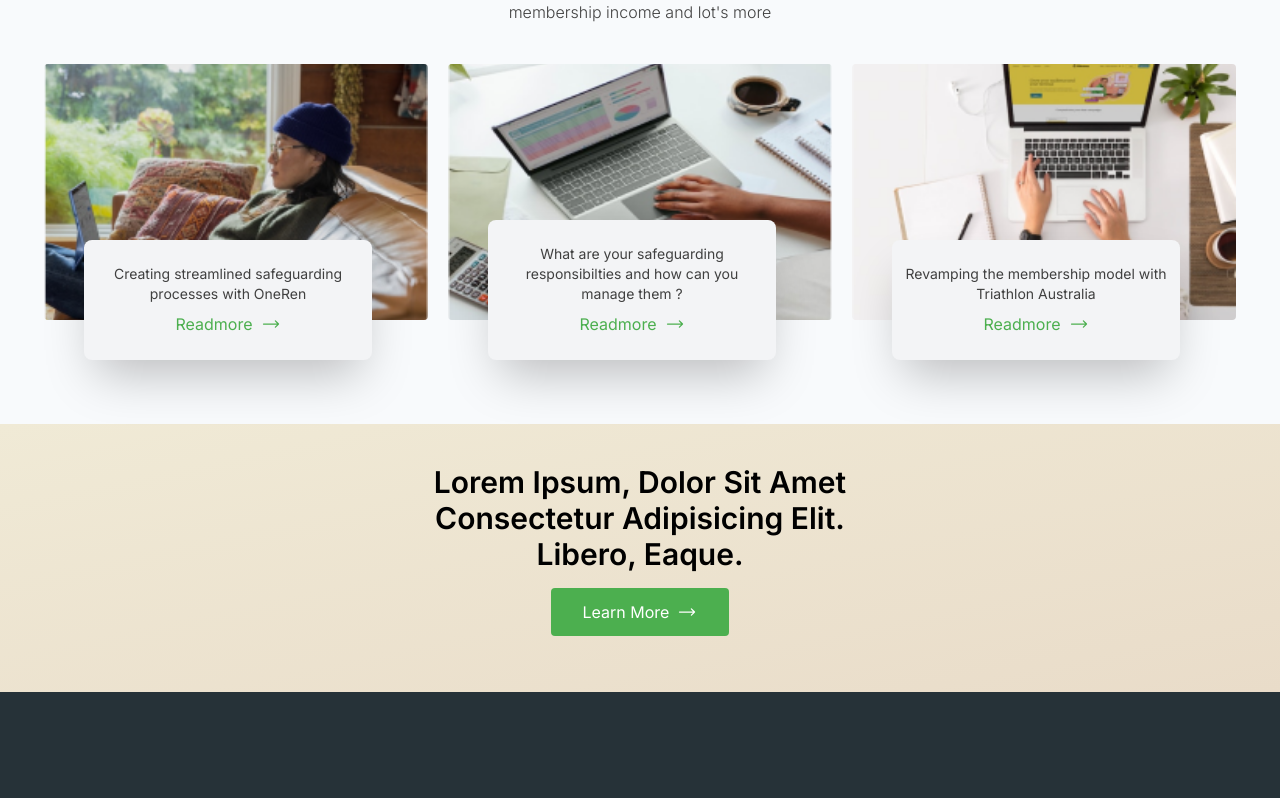
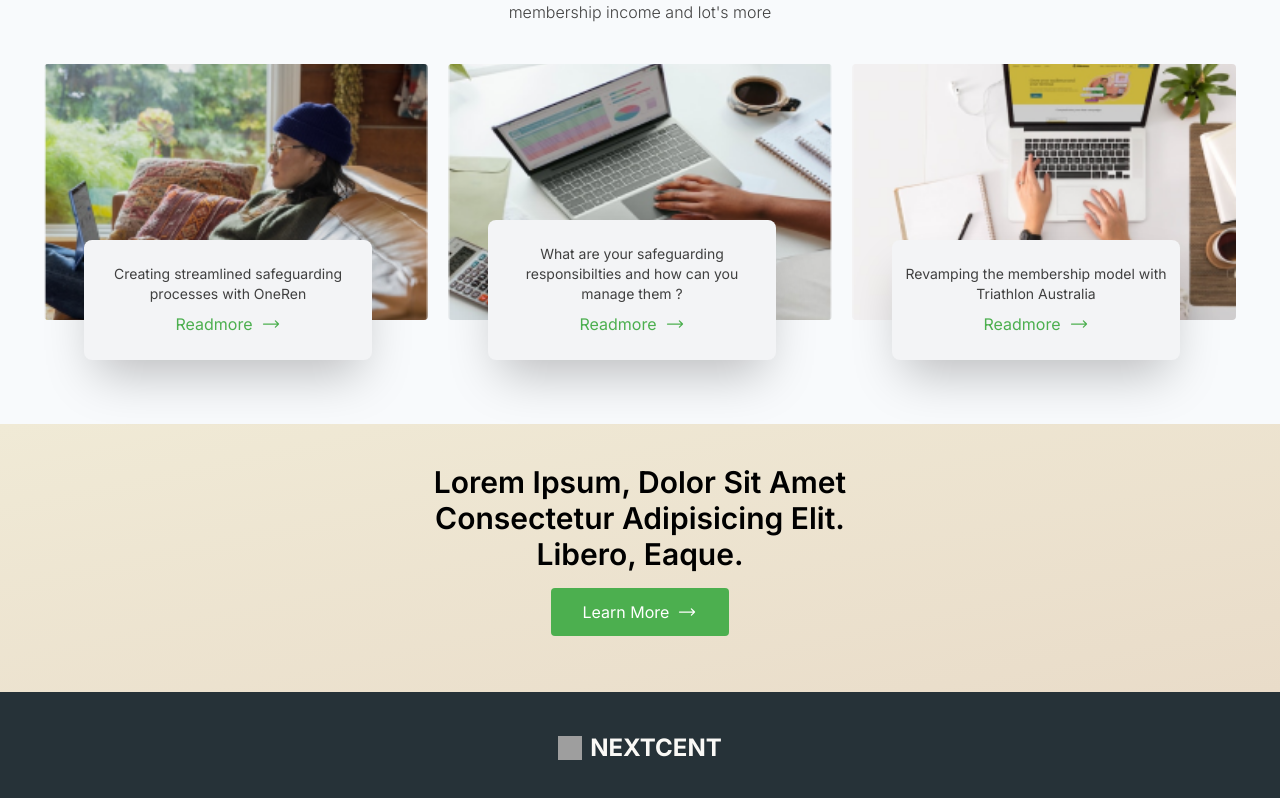
Before and after one commit to zablon-oigo/agency, a React (Vite) app: page / in a window 1280 px wide. Shown: the part 2548-3346 px from the top of the page. Built offline with nearby package versions, Linux system fonts and the light colour scheme; grey boxes are pictures that could not be loaded.

Commit message:
Adding Logo to the footer

```diff
--- a/src/components/Footer.jsx
+++ b/src/components/Footer.jsx
@@ -1,12 +1,18 @@
 import React from 'react'
-
+import { Link } from 'react-scroll';
+import logo from '../assets/image/footer.png'
 function Footer() {
   return (
     <>
     <div className="min-h-[300px] bg-[#263238] ">
       <div className="flex flex-col justify-center px-10 py-10 md:flex-row">
         <div className="">
-
+        <Link to={'/'} smooth={true} spy={true} duration={500} className="flex items-center space-x-2 cursor-pointer ">
+                <img src={logo} alt="" className='items-center inline-block w-6 h-6' />
+                <span className="text-[#FAF9F6] font-bold text-2xl uppercase">
+                    nextcent
+                </span>
+            </Link>
         </div>
         <div className="">
 
```
